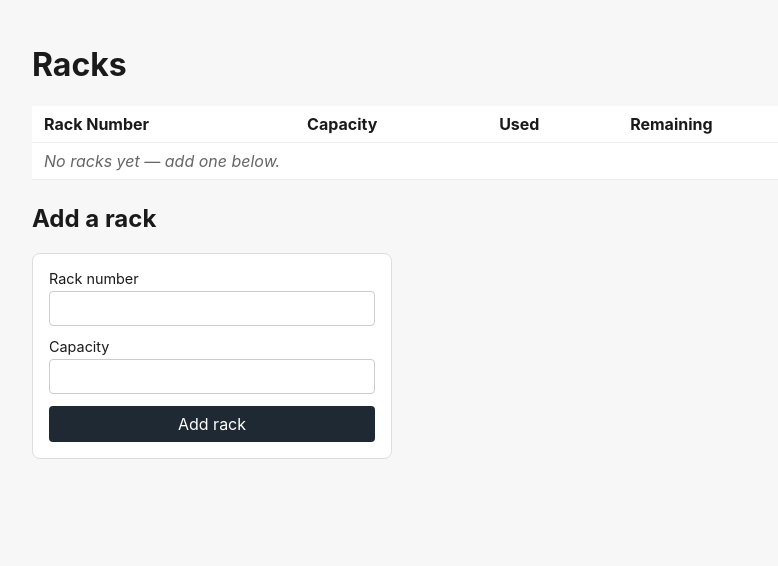
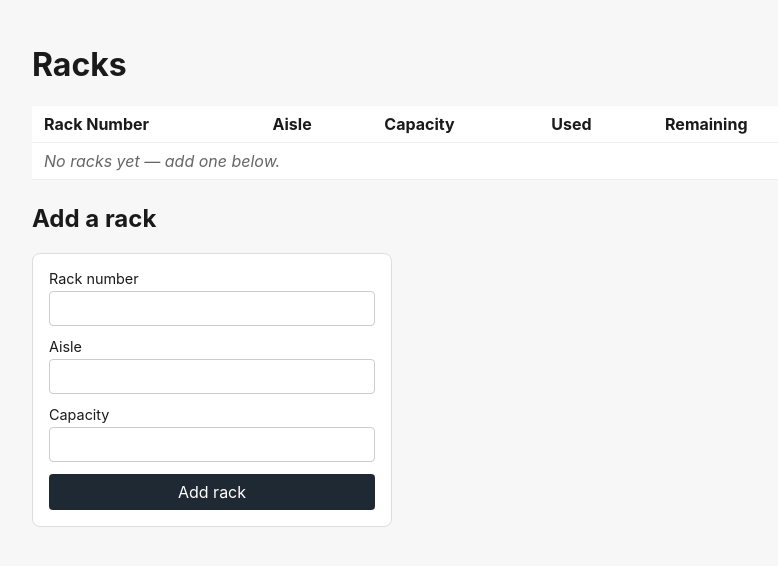
Before and after one commit to kenysingh-lab/Kanwar_First_SDD, a FastAPI app: template app/templates/racks.html in a window 1280 px wide. Shown: the part 60-626 px from the top of the page, without its empty margins (182-960 px from the left). Run offline with FastAPI, Linux system fonts and the light colour scheme; the template is opened without the code that fills it, so the values that code supplies are empty.

Commit message:
feat: add aisle as a rack property (T025-T031)
Racks now record which aisle they belong to (required on create,
editable via PATCH), and the inventory report/racks/items pages all
surface it. The live warehouse.db was migrated in place rather than
recreated since it already held real racks/items — existing rows got
an 'Unassigned' default, backfillable via the racks page.

Verified end-to-end: existing racks show aisle after migration, new
racks require it (422 if missing), PATCH updates it, and it renders
correctly on the racks/report/items pages.

Co-Authored-By: Claude <noreply@anthropic.com>

```diff
--- a/app/models.py
+++ b/app/models.py
@@ -25,12 +25,14 @@ def _utcnow() -> datetime:
 
 class Rack(Base):
     """A physical storage location. rack_number is unique, required;
-    capacity is required and must be > 0 (data-model.md)."""
+    aisle is required (FR-011); capacity is required and must be > 0
+    (data-model.md)."""
 
     __tablename__ = "racks"
 
     id = Column(Integer, primary_key=True)
     rack_number = Column(String, unique=True, nullable=False)
+    aisle = Column(String, nullable=False)
     capacity = Column(Integer, nullable=False)
     created_at = Column(DateTime, default=_utcnow, nullable=False)
     updated_at = Column(DateTime, default=_utcnow, onupdate=_utcnow, nullable=False)
--- a/app/routers/report.py
+++ b/app/routers/report.py
@@ -17,14 +17,14 @@ router = APIRouter()
 
 def query_report_rows(db: Session) -> list[dict]:
     rows = (
-        db.query(Item.name, Rack.rack_number, Item.quantity)
+        db.query(Item.name, Rack.rack_number, Rack.aisle, Item.quantity)
         .join(Rack, Item.rack_id == Rack.id)
         .order_by(Rack.rack_number, Item.name)
         .all()
     )
     return [
-        {"item_name": name, "rack_number": rack_number, "quantity": quantity}
-        for name, rack_number, quantity in rows
+        {"item_name": name, "rack_number": rack_number, "aisle": aisle, "quantity": quantity}
+        for name, rack_number, aisle, quantity in rows
     ]
 
 
--- a/app/templates/items.html
+++ b/app/templates/items.html
@@ -43,7 +43,7 @@
     Rack
     <select name="rack_id" required>
       {% for rack in racks %}
-      <option value="{{ rack.id }}">{{ rack.rack_number }} ({{ rack.remaining_capacity }} remaining)</option>
+      <option value="{{ rack.id }}">{{ rack.rack_number }} — {{ rack.aisle }} ({{ rack.remaining_capacity }} remaining)</option>
       {% endfor %}
     </select>
   </label>
--- a/app/templates/racks.html
+++ b/app/templates/racks.html
@@ -7,6 +7,7 @@
   <thead>
     <tr>
       <th>Rack Number</th>
+      <th>Aisle</th>
       <th>Capacity</th>
       <th>Used</th>
       <th>Remaining</th>
@@ -17,18 +18,14 @@
     {% for rack in racks %}
     <tr data-rack-id="{{ rack.id }}" class="{{ 'rack-full' if rack.remaining_capacity <= 0 else '' }}">
       <td>{{ rack.rack_number }}</td>
-      <td>
-        <form class="inline-form edit-capacity-form" data-rack-id="{{ rack.id }}">
-          <input type="number" name="capacity" value="{{ rack.capacity }}" min="1" required>
-          <button type="submit">Save</button>
-        </form>
-      </td>
+      <td><input type="text" class="rack-aisle-input" value="{{ rack.aisle }}" required></td>
+      <td><input type="number" class="rack-capacity-input" value="{{ rack.capacity }}" min="1" required></td>
       <td>{{ rack.used_capacity }}</td>
       <td>{{ rack.remaining_capacity }}{% if rack.remaining_capacity <= 0 %} <span class="badge badge-warn">full</span>{% endif %}</td>
-      <td></td>
+      <td><button class="save-rack-btn" data-rack-id="{{ rack.id }}">Save</button></td>
     </tr>
     {% else %}
-    <tr><td colspan="5" class="empty-state">No racks yet — add one below.</td></tr>
+    <tr><td colspan="6" class="empty-state">No racks yet — add one below.</td></tr>
     {% endfor %}
   </tbody>
 </table>
@@ -38,6 +35,10 @@
   <label>
     Rack number
     <input type="text" name="rack_number" required>
+  </label>
+  <label>
+    Aisle
+    <input type="text" name="aisle" required>
   </label>
   <label>
     Capacity
@@ -57,6 +58,7 @@
       headers: { 'Content-Type': 'application/json' },
       body: JSON.stringify({
         rack_number: form.rack_number.value,
+        aisle: form.aisle.value,
         capacity: Number(form.capacity.value),
       }),
     });
@@ -69,19 +71,21 @@
     }
   });
 
-  document.querySelectorAll('.edit-capacity-form').forEach((form) => {
-    form.addEventListener('submit', async (e) => {
-      e.preventDefault();
-      const rackId = form.dataset.rackId;
+  document.querySelectorAll('.save-rack-btn').forEach((btn) => {
+    btn.addEventListener('click', async () => {
+      const row = btn.closest('tr');
+      const rackId = btn.dataset.rackId;
+      const aisle = row.querySelector('.rack-aisle-input').value;
+      const capacity = Number(row.querySelector('.rack-capacity-input').value);
       const res = await fetch(`/racks/${rackId}`, {
         method: 'PATCH',
         headers: { 'Content-Type': 'application/json' },
-        body: JSON.stringify({ capacity: Number(form.capacity.value) }),
+        body: JSON.stringify({ aisle, capacity }),
       });
       if (res.ok) {
         window.location.reload();
       } else {
-        flash('Could not update capacity.', true);
+        flash('Could not update rack.', true);
       }
     });
   });
--- a/app/templates/report.html
+++ b/app/templates/report.html
@@ -9,6 +9,7 @@
     <tr>
       <th>Item name</th>
       <th>Rack number</th>
+      <th>Aisle</th>
       <th>Quantity</th>
     </tr>
   </thead>
@@ -17,6 +18,7 @@
     <tr>
       <td>{{ row.item_name }}</td>
       <td>{{ row.rack_number }}</td>
+      <td>{{ row.aisle }}</td>
       <td>{{ row.quantity }}</td>
     </tr>
     {% endfor %}
```
Also changed, not shown: app/routers/racks.py (+6 -1 lines), specs/001-inventory-tracking/tasks.md (+7 -7 lines).
